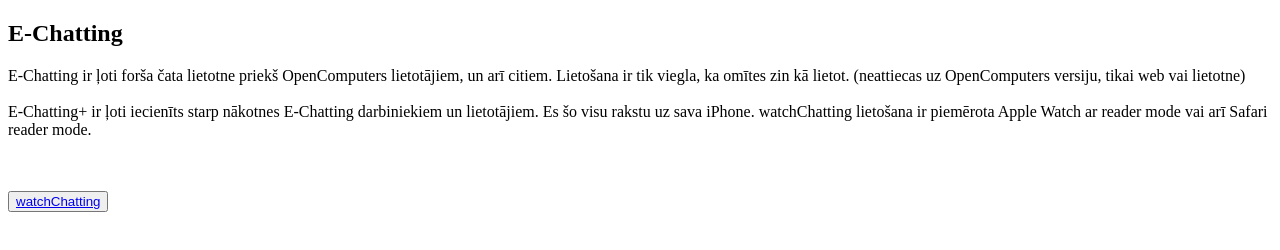
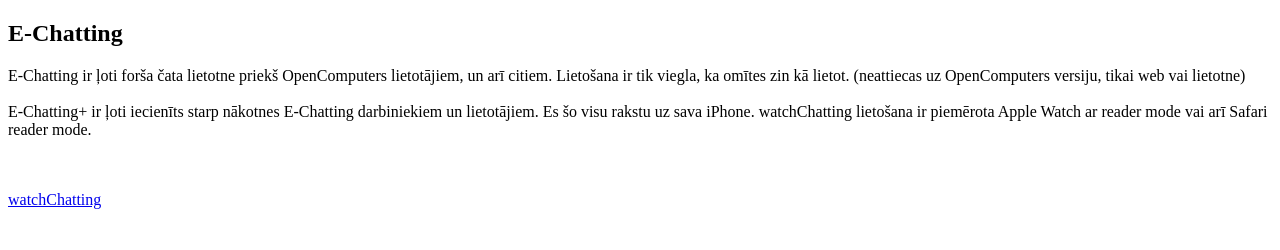
Before and after one commit to ocbwoy3/echatting, a plain HTML site: page docs/index.html in a window 1280 px wide. Drawn offline with Linux system fonts and the light colour scheme.

Commit message:
Update index.html

```diff
--- a/docs/index.html
+++ b/docs/index.html
@@ -25,7 +25,7 @@
             Safari reader mode.
         </p>
         <br><br>
-        <button><a href="#">watchChatting</a></button>
+        <a href="#">watchChatting</a>
       </article>
     </body>
 </html>
```
